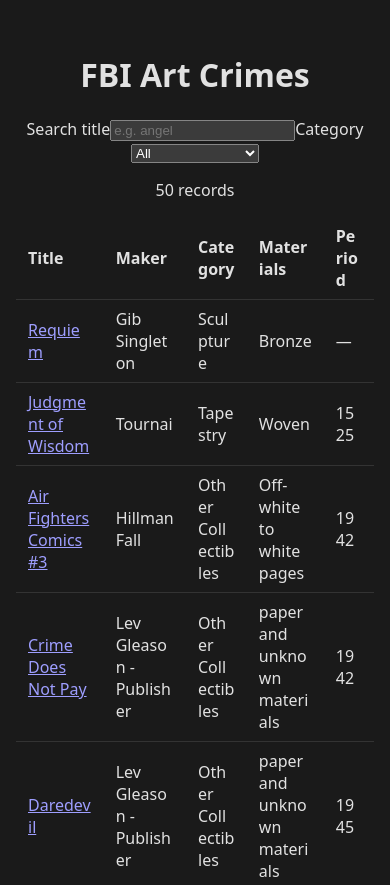
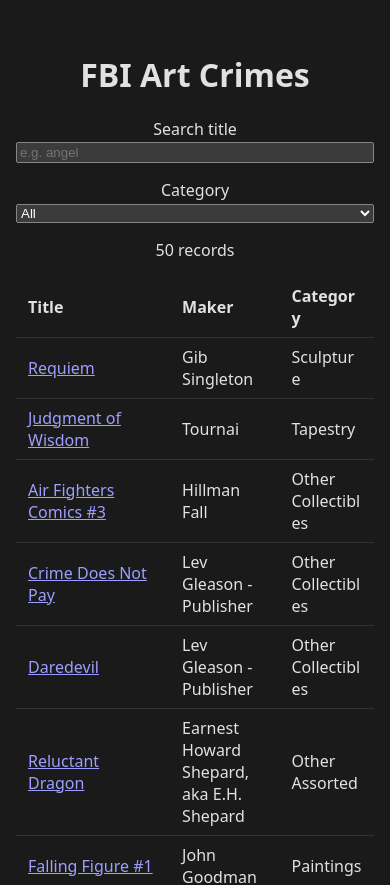
Before and after one commit to emmamikaelsdotter/fbi-art-crimes-dashboard, a React (Vite) app: page /#/ in a window 390 px wide. Shown: the top 885 px of the page. Built offline with nearby package versions, Linux system fonts and the light colour scheme.

Commit message:
style: improve mobile layout for table and search controls

```diff
--- a/src/features/artcrimes/ArtCrimesTable.tsx
+++ b/src/features/artcrimes/ArtCrimesTable.tsx
@@ -12,6 +12,7 @@
   }
 
   return (
+    <div className="data-table-wrapper">
     <table className="data-table">
       <thead>
         <tr>
@@ -36,5 +37,6 @@
         ))}
       </tbody>
     </table>
+    </div>
   );
 }
--- a/src/features/artcrimes/SearchControls.tsx
+++ b/src/features/artcrimes/SearchControls.tsx
@@ -9,7 +9,7 @@
 
 export function SearchControls({ title, category, onTitleChange, onCategoryChange }: Props) {
   return (
-    <div>
+    <div className="search-controls">
       <label>
         Search title
         <input
--- a/src/index.css
+++ b/src/index.css
@@ -47,6 +47,18 @@
   gap: 1rem;
 }
 
+.search-controls {
+  display: flex;
+  flex-wrap: wrap;
+  gap: 1rem;
+  justify-content: center;
+  margin-bottom: 1rem;
+}
+
+.data-table-wrapper {
+  overflow-x: auto;
+}
+
 .data-table {
   width: 100%;
   border-collapse: collapse;
@@ -86,6 +98,33 @@
   width: 12%;
 }
 
+@media (max-width: 640px) {
+  .data-table th:nth-child(4),
+  .data-table td:nth-child(4),
+  .data-table th:nth-child(5),
+  .data-table td:nth-child(5) {
+    display: none;
+  }
+
+  .data-table th:nth-child(1),
+  .data-table td:nth-child(1) { width: 45%; }
+
+  .data-table th:nth-child(2),
+  .data-table td:nth-child(2) { width: 30%; }
+
+  .data-table th:nth-child(3),
+  .data-table td:nth-child(3) { width: 25%; }
+
+  .search-controls {
+    flex-direction: column;
+  }
+
+  .search-controls input,
+  .search-controls select {
+    width: 100%;
+  }
+}
+
 .detail-list {
   display: grid;
   grid-template-columns: max-content 1fr;
```
